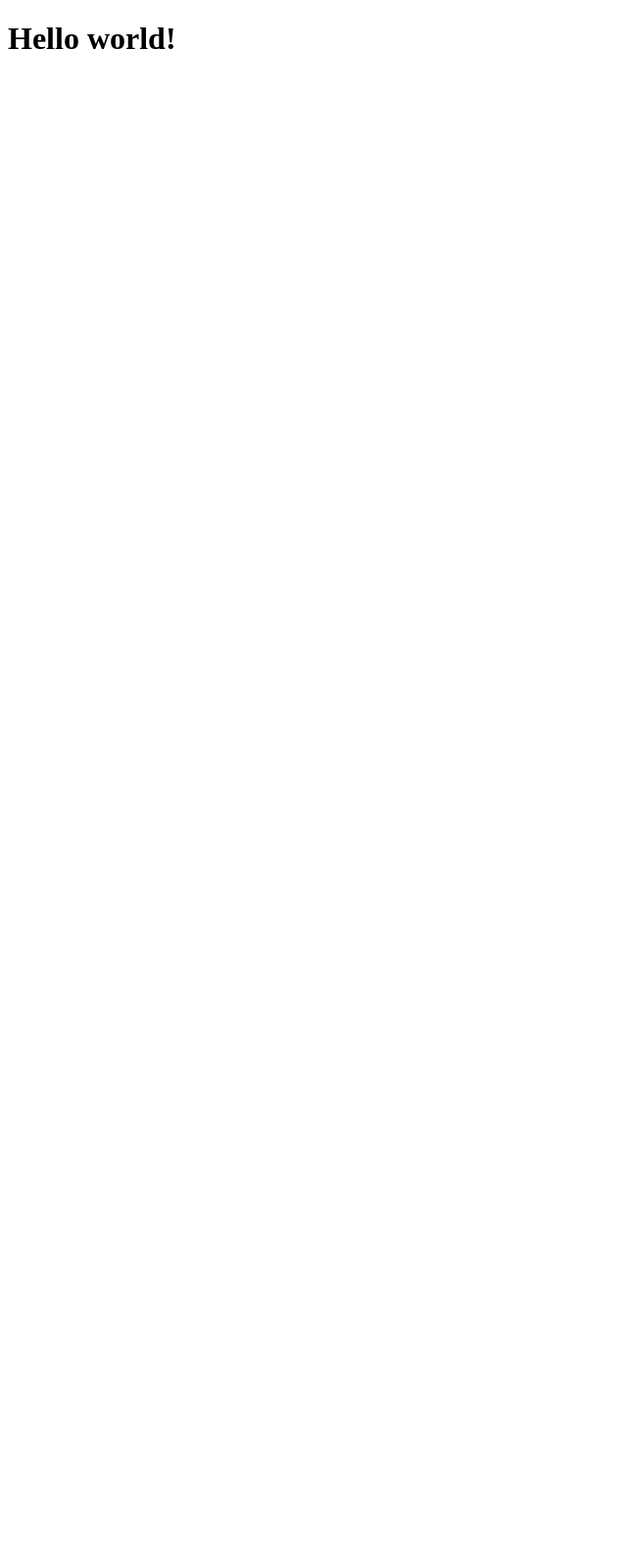
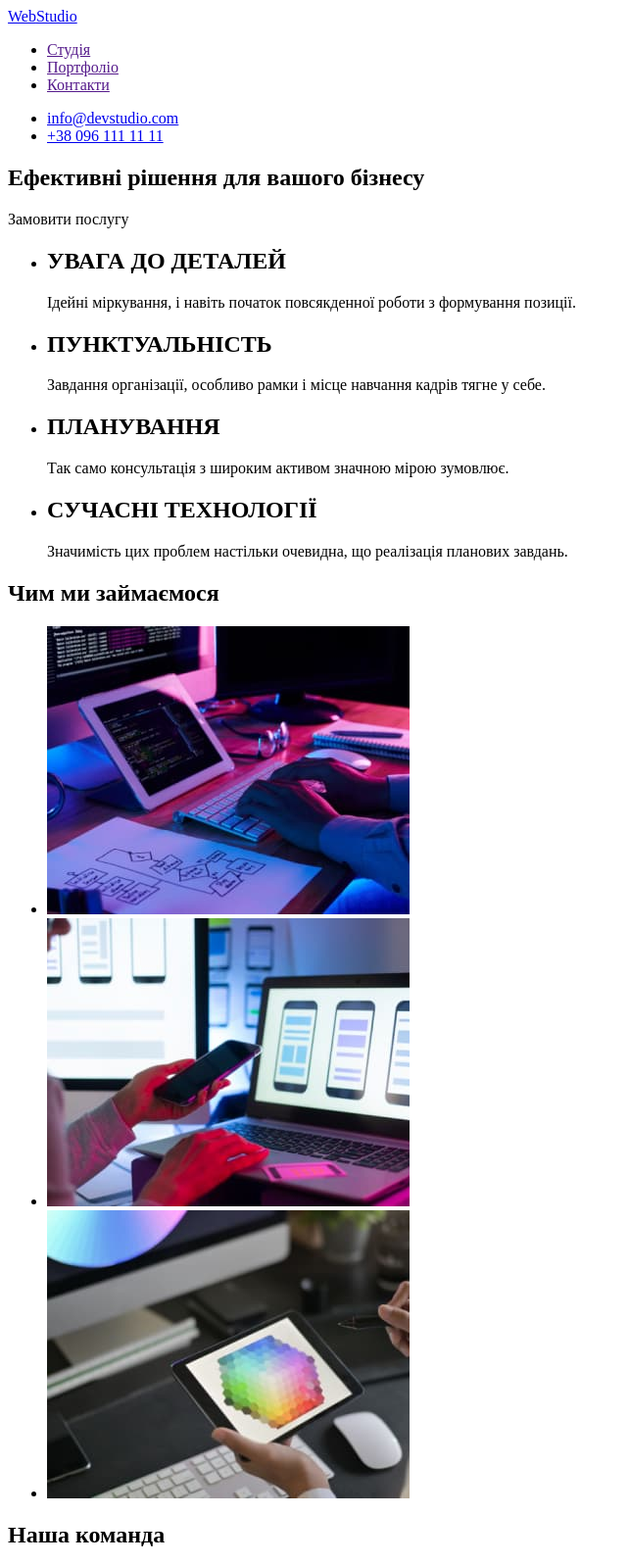
Before and after one commit to ErazorWhite/goit-markup-hw-01, a plain HTML site: page index.html in a window 1280 px wide. Shown: the top 1597 px of the page at 98% size, without its empty margins (0-642 px from the left). Before the commit the page ends 800 px from the top, so only its background shows below. Drawn offline with Linux system fonts and the light colour scheme.

Commit message:
Added header, main, footer layout

```diff
--- a/index.html
+++ b/index.html
@@ -1,12 +1,136 @@
 <!DOCTYPE html>
 <html lang="en">
-<head>
-    <meta charset="UTF-8">
-    <meta http-equiv="X-UA-Compatible" content="IE=edge">
-    <meta name="viewport" content="width=device-width, initial-scale=1.0">
-    <title>Document</title>
-</head>
-<body>
-    <h1>Hello world!</h1>
-</body>
+  <head>
+    <meta charset="utf-8" />
+    <meta http-equiv="x-ua-compatible" content="ie=edge" />
+    <meta name="viewport" content="width=device-width, initial-scale=1.0" />
+    <title>goit-markup-hw-01</title>
+  </head>
+  <body>
+    <header>
+      <nav>
+        <a href="/"> <span>Web</span><span>Studio</span> </a>
+
+        <ul>
+          <li><a href="">Студія</a></li>
+          <li><a href="">Портфоліо</a></li>
+          <li><a href="">Контакти</a></li>
+        </ul>
+
+        <ul>
+          <li><a href="mailto:info@devstudio.com">info@devstudio.com</a></li>
+          <li><a href="tel:+380961111111">+38 096 111 11 11</a></li>
+        </ul>
+      </nav>
+    </header>
+
+    <main>
+      <!-- Hero -->
+      <section>
+        <h1>Ефективні рішення для вашого бізнесу</h1>
+        <p>Замовити послугу</p>
+      </section>
+
+      <!-- What we do -->
+      <section>
+        <ul>
+          <li>
+            <h2>УВАГА ДО ДЕТАЛЕЙ</h2>
+            <p>
+              Ідейні міркування, і навіть початок повсякденної роботи з
+              формування позиції.
+            </p>
+          </li>
+          <li>
+            <h2>ПУНКТУАЛЬНІСТЬ</h2>
+            <p>
+              Завдання організації, особливо рамки і місце навчання кадрів тягне
+              у себе.
+            </p>
+          </li>
+          <li>
+            <h2>ПЛАНУВАННЯ</h2>
+            <p>
+              Так само консультація з широким активом значною мірою зумовлює.
+            </p>
+          </li>
+          <li>
+            <h2>СУЧАСНІ ТЕХНОЛОГІЇ</h2>
+            <p>
+              Значимість цих проблем настільки очевидна, що реалізація планових
+              завдань.
+            </p>
+          </li>
+        </ul>
+
+        <h2>Чим ми займаємося</h2>
+        <ul>
+          <li>
+            <img
+              src="/images/what_we_do_1.jpg"
+              alt="Working on computer"
+              width="370"
+            />
+          </li>
+          <li>
+            <img
+              src="/images/what_we_do_2.jpg"
+              alt="Working on computer"
+              width="370"
+            />
+          </li>
+          <li>
+            <img
+              src="/images/what_we_do_3.jpg"
+              alt="Working on computer"
+              width="370"
+            />
+          </li>
+        </ul>
+      </section>
+
+      <!-- Our team -->
+      <section>
+        <h2>Наша команда</h2>
+        <ul>
+          <li>
+            <img src="/images/employee1.jpg" alt="first employee" width="270" />
+            <h3>Ігор Дем'яненко</h3>
+            <p>Product Designer</p>
+          </li>
+          <li>
+            <img
+              src="/images/employee2.jpg"
+              alt="second employee"
+              width="270"
+            />
+            <h3>Ольга Рєпіна</h3>
+            <p>Frontend Developer</p>
+          </li>
+          <li>
+            <img src="/images/employee3.jpg" alt="third employee" width="270" />
+            <h3>Микола Тарасов</h3>
+            <p>Marketing</p>
+          </li>
+          <li>
+            <img
+              src="/images/employee3.jpg"
+              alt="fourth employee"
+              width="270"
+            />
+            <h3>Михайло Єрмаков</h3>
+            <p>UI Designer</p>
+          </li>
+        </ul>
+      </section>
+    </main>
+    <footer>
+      <a href="/"> <span>Web</span><span>Studio</span> </a>
+      <p>м. Київ, пр-т Лесі Українки, 26</p>
+      <ul>
+        <li><a href="mailto:info@devstudio.com">info@devstudio.com></a></li>
+        <li><a href="tel:+380961111111">+38 096 111 11 11</a></li>
+      </ul>
+    </footer>
+  </body>
 </html>
```
